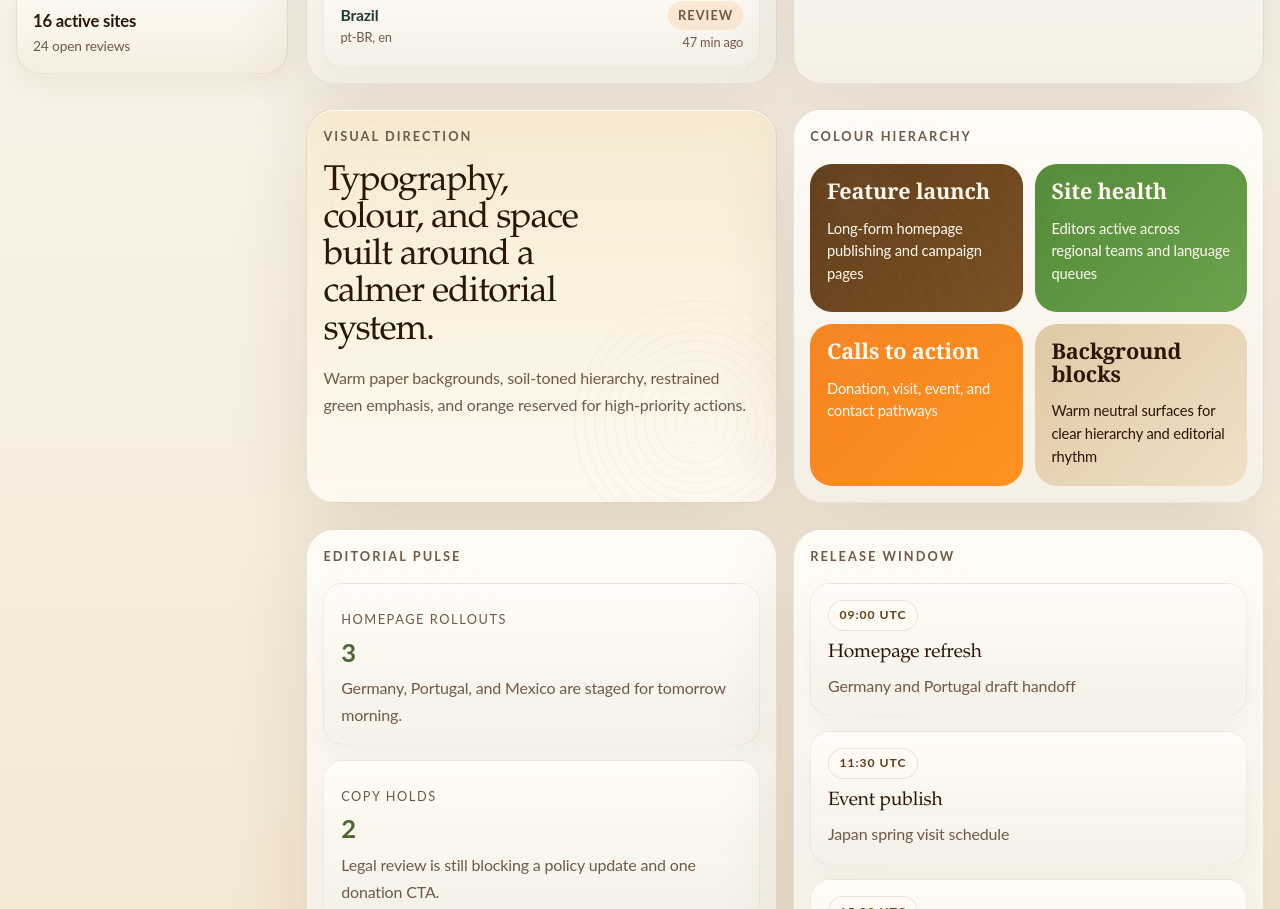
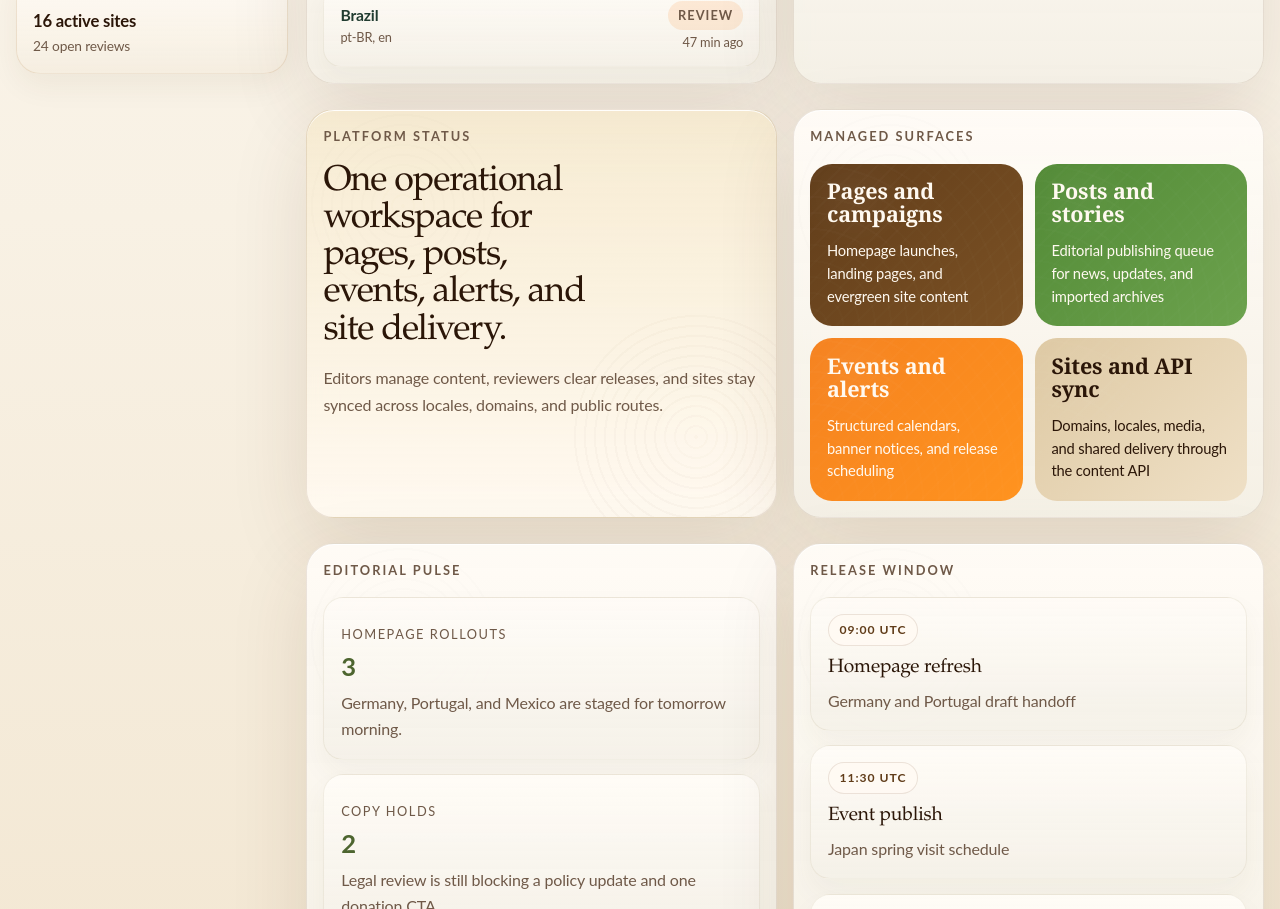
Before and after one commit to rajat1155-rrrkk/Editorial-CMS, a Next.js app: page / in a window 1280 px wide. Shown: the part 1040-1949 px from the top of the page. Built offline with nearby package versions, Linux system fonts and the light colour scheme.

Commit message:
Reframe homepage as operational workspace

```diff
--- a/app/page.tsx
+++ b/app/page.tsx
@@ -67,26 +67,26 @@ const releaseWindow = [
   { time: "15:00 UTC", title: "Alert sync", detail: "Network banner refresh across all active sites" }
 ];
 
-const visualPanels = [
+const operationalPanels = [
   {
     tone: "soil",
-    title: "Feature launch",
-    detail: "Long-form homepage publishing and campaign pages"
+    title: "Pages and campaigns",
+    detail: "Homepage launches, landing pages, and evergreen site content"
   },
   {
     tone: "ecology",
-    title: "Site health",
-    detail: "Editors active across regional teams and language queues"
+    title: "Posts and stories",
+    detail: "Editorial publishing queue for news, updates, and imported archives"
   },
   {
     tone: "sun",
-    title: "Calls to action",
-    detail: "Donation, visit, event, and contact pathways"
+    title: "Events and alerts",
+    detail: "Structured calendars, banner notices, and release scheduling"
   },
   {
     tone: "sand",
-    title: "Background blocks",
-    detail: "Warm neutral surfaces for clear hierarchy and editorial rhythm"
+    title: "Sites and API sync",
+    detail: "Domains, locales, media, and shared delivery through the content API"
   }
 ];
 
@@ -164,17 +164,17 @@ export default function Home() {
 
       <section className="dashboard-grid dashboard-grid--split workspace-live-sections">
         <article className="dashboard-card workspace-minimal-section workspace-brand-panel">
-          <p className="dashboard-card__eyebrow">Visual direction</p>
-          <h2>Typography, colour, and space built around a calmer editorial system.</h2>
+          <p className="dashboard-card__eyebrow">Platform status</p>
+          <h2>One operational workspace for pages, posts, events, alerts, and site delivery.</h2>
           <p>
-            Warm paper backgrounds, soil-toned hierarchy, restrained green emphasis, and orange reserved for high-priority actions.
+            Editors manage content, reviewers clear releases, and sites stay synced across locales, domains, and public routes.
           </p>
         </article>
 
         <article className="dashboard-card workspace-minimal-section">
-          <p className="dashboard-card__eyebrow">Colour hierarchy</p>
+          <p className="dashboard-card__eyebrow">Managed surfaces</p>
           <div className="workspace-mosaic">
-            {visualPanels.map((panel) => (
+            {operationalPanels.map((panel) => (
               <div key={panel.title} className={`workspace-mosaic-card workspace-mosaic-card--${panel.tone}`}>
                 <strong>{panel.title}</strong>
                 <span>{panel.detail}</span>
```
